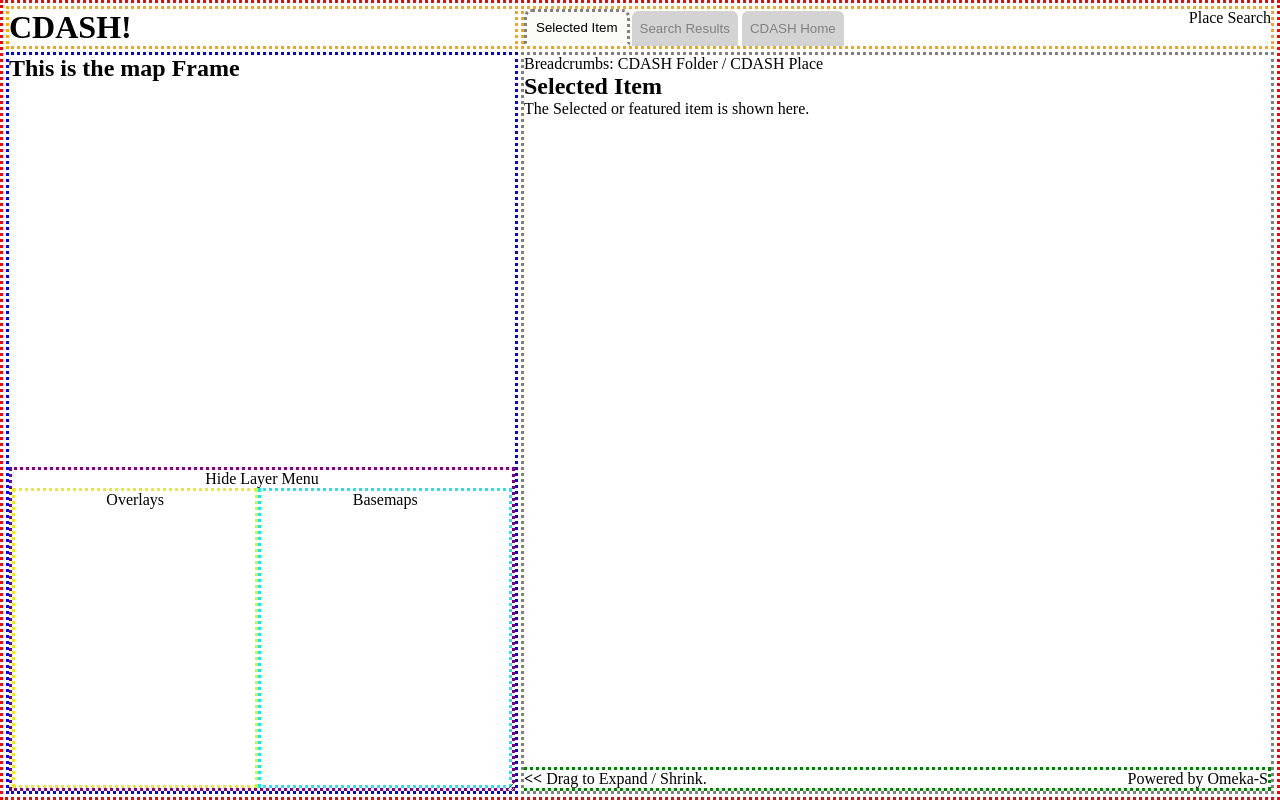
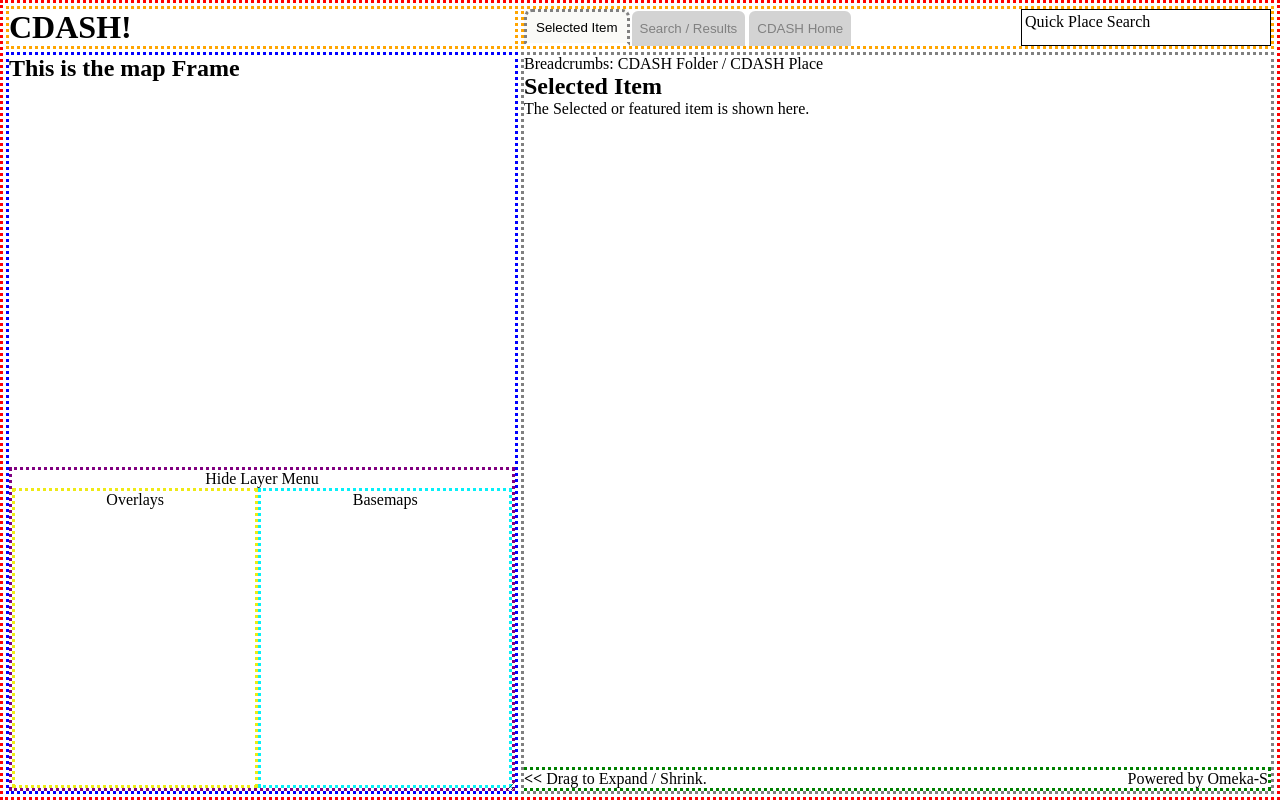
Before and after one commit to C-Dash/Documentation, a plain HTML site: page theme_layout/cdash-wireframe/cdash-wireframe.htm in a window 1280 px wide. Drawn offline with nearby package versions, Linux system fonts and the light colour scheme.

Commit message:
modified:   theme_layout/cdash-wireframe/cdash-wireframe.htm

```diff
--- a/theme_layout/cdash-wireframe/cdash-wireframe.htm
+++ b/theme_layout/cdash-wireframe/cdash-wireframe.htm
@@ -28,10 +28,10 @@
 
       <tab-bar>
         <button class="w3-bar-item w3-button tab selected-tab" onclick="openTab(event,'item')">Selected Item</button>
-        <button class="w3-bar-item w3-button tab" onclick="openTab(event,'search-results')">Search Results</button>
+        <button class="w3-bar-item w3-button tab" onclick="openTab(event,'search-results')">Search / Results</button>
         <button class="w3-bar-item w3-button tab" onclick="openTab(event,'home')">CDASH Home</button>
 
-        <div id="search" class="left">Place Search</div>
+        <div id="search" class="left" style="width: 250px; border: solid 1px; padding: 3px">Quick Place Search</div>
       </tab-bar>
 
     <show-window>
```
